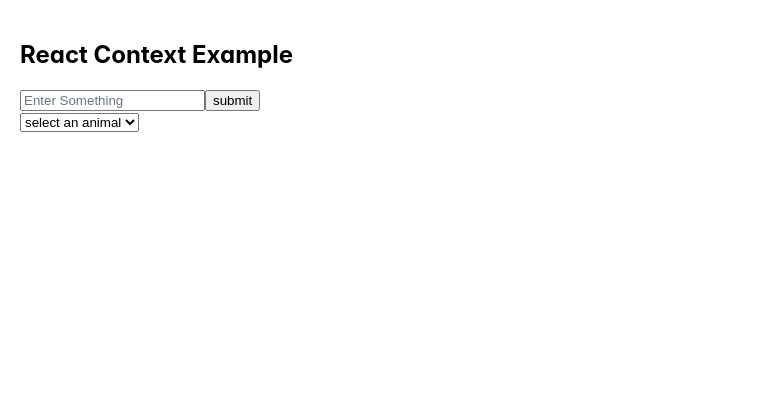
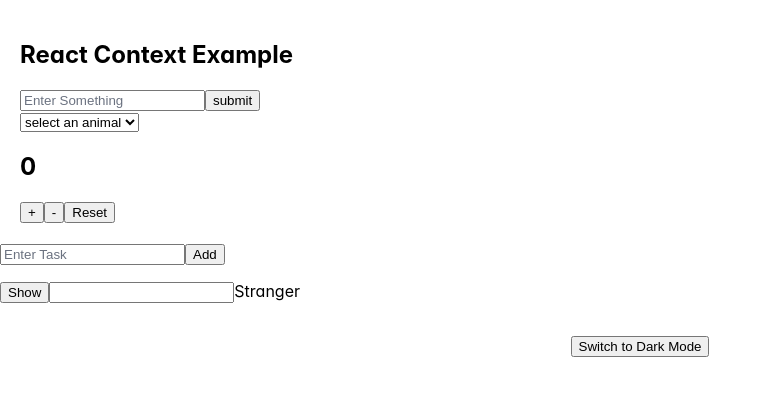
Before and after one commit to sagarbuddhic/react-exercises, a React (Create React App) app: page / in a window 1280 px wide. Shown: the top 396 px of the page, without its empty margins (0-772 px from the left). Built offline with nearby package versions, Linux system fonts and the light colour scheme.

Commit message:
update all

```diff
--- a/src/App.js
+++ b/src/App.js
@@ -1,13 +1,21 @@
 import React from "react";
-import { DataProvider } from "./Context/DataContext";
-import ContextApp from "./Context/ContextApp";
+import { DataProvider } from "./SimpleExercise/DataContext";
+import ContextApp from "./SimpleExercise/ContextApp";
 import Combined from "./UIComponents/Combined";
+import Todo from "./SimpleExercise/Todo";
+import HideShow from "./SimpleExercise/HideShow";
+import InputForm from "./SimpleExercise/InputForm";
+import ThemeToggle from "./SimpleExercise/ThemeToggle";
 
 function App() {
   return (
     <DataProvider>
       <ContextApp />
+      <Todo />
       {/* <Combined /> */}
+      <HideShow />
+      <InputForm></InputForm>
+      <ThemeToggle></ThemeToggle>
     </DataProvider>
   );
 }
--- a/src/Context/ContextApp.js
+++ b/src/SimpleExercise/ContextApp.js
@@ -3,6 +3,7 @@
 import InputButton from "./InputButton";
 import LabelComp from "./LabelComp";
 import SelectInput from "./SelectInput";
+import Counter from "./Counter";
 
 const vals = ["dog", "cat", "mouse"];
 
@@ -13,6 +14,7 @@
       <InputButton />
       <LabelComp />
       <SelectInput animals={vals} />
+      <Counter />
     </div>
   );
 }
--- /dev/null
+++ b/src/SimpleExercise/Counter.js
@@ -0,0 +1,14 @@
+import React, { useState } from "react";
+
+export default function Counter() {
+  const [count, setCount] = useState(0);
+
+  return (
+    <>
+      <h2>{count}</h2>
+      <button onClick={() => setCount(count + 1)}>+</button>
+      <button onClick={() => setCount(count - 1)}>-</button>
+      <button onClick={() => setCount(0)}>Reset</button>
+    </>
+  );
+}
--- /dev/null
+++ b/src/SimpleExercise/HideShow.js
@@ -0,0 +1,18 @@
+import React, { useState } from "react";
+
+export default function HideShow() {
+  const [visible, setVisible] = useState(false);
+
+  return (
+    <>
+      <button
+        onClick={() => {
+          setVisible(!visible);
+        }}
+      >
+        {visible ? "Hide" : "Show"}
+      </button>
+      {visible && <label>text</label>}
+    </>
+  );
+}
--- /dev/null
+++ b/src/SimpleExercise/InputForm.js
@@ -0,0 +1,17 @@
+import React, { useState } from "react";
+
+export default function InputForm() {
+  const [text, setText] = useState("");
+
+  return (
+    <>
+      <input
+        value={text}
+        onChange={(e) => {
+          setText(e.target.value);
+        }}
+      ></input>
+      <label>{text || "Stranger"}</label>
+    </>
+  );
+}
--- /dev/null
+++ b/src/SimpleExercise/ThemeToggle.js
@@ -0,0 +1,21 @@
+import React, { useState } from "react";
+
+export default function ThemeToggle({}) {
+  const [dark, setDark] = useState(false);
+
+  return (
+    <div
+      style={{
+        backgroundColor: dark ? "black" : "white",
+        color: dark ? "white" : "black",
+        minHeight: "100vh",
+        textAlign: "center",
+        padding: "2rem",
+      }}
+    >
+      <button onClick={() => setDark(!dark)}>
+        Switch to {dark ? "Light" : "Dark"} Mode
+      </button>
+    </div>
+  );
+}
--- /dev/null
+++ b/src/SimpleExercise/Todo.js
@@ -0,0 +1,44 @@
+import React, { useState } from "react";
+
+export default function Todo() {
+  const [task, setTask] = useState("");
+  const [todos, setTodos] = useState([]);
+
+  const addTodo = () => {
+    setTodos([...todos, task]);
+    setTask("");
+  };
+
+  const removeTodo = (i) => {
+    setTodos(todos.filter((_, ind) => i !== ind));
+  };
+
+  return (
+    <>
+      <input
+        value={task}
+        onChange={(e) => {
+          setTask(e.target.value);
+        }}
+        placeholder="Enter Task"
+      ></input>
+      <button onClick={addTodo}>Add</button>
+      <ul>
+        {todos.map((val, i) => {
+          return (
+            <li key={i}>
+              {val}
+              <button
+                onClick={() => {
+                  removeTodo(i);
+                }}
+              >
+                X
+              </button>
+            </li>
+          );
+        })}
+      </ul>
+    </>
+  );
+}
```
Also changed, not shown: src/SimpleExercise/DataContext.js (renamed from src/Context/DataContext.js), src/SimpleExercise/InputButton.js (renamed from src/Context/InputButton.js), src/SimpleExercise/LabelComp.js (renamed from src/Context/LabelComp.js), src/SimpleExercise/SelectInput.js (renamed from src/Context/SelectInput.js).
